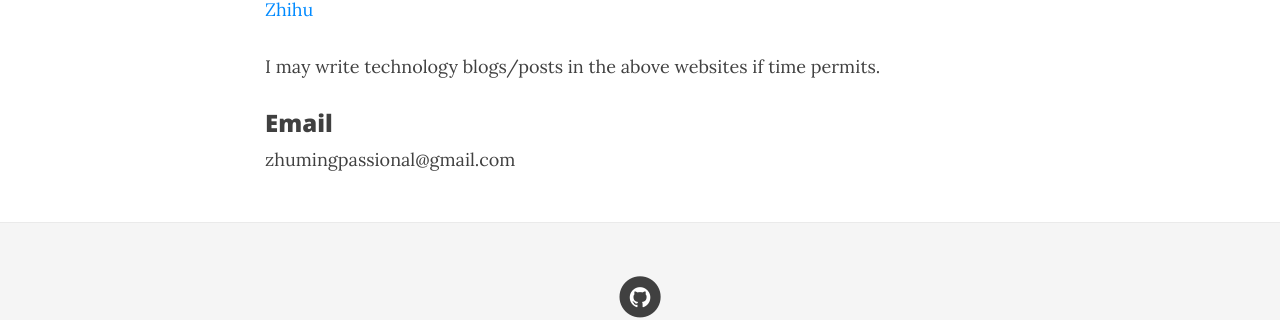
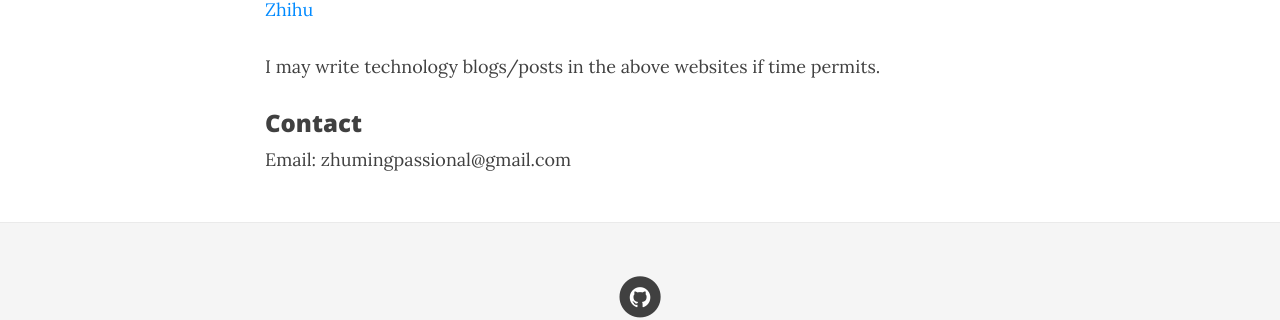
Before and after one commit to zhumingpassional/zhumingpassional.github.io, a Jekyll site: the page built from index.html, in a window 1280 px wide and 1337 px high. Shown: the part 881-1201 px from the top of the window. Built offline with Jekyll 4.4.1, drawn with Linux system fonts in a browser that asks for light colours; nearby versions of some CDN libraries; the list of posts is cut into pages by our own code.

Commit message:
Update index.html

```diff
--- a/index.html
+++ b/index.html
@@ -51,7 +51,6 @@
         I may write technology blogs/posts in the above websites if time permits.
 
 
-<h3>Email</h3>
-<!--<p> Email-->
+<h3>Contact</h3>
 
-    zhumingpassional@gmail.com
+    Email: zhumingpassional@gmail.com
```
